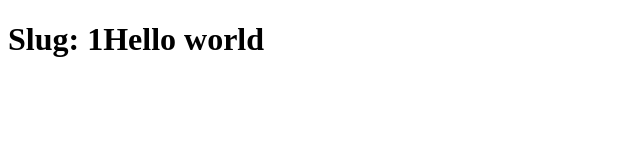
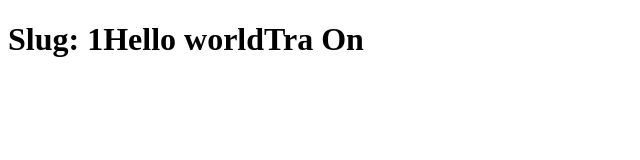
Before and after one commit to waf-freelancer/next-jest-cicd, a Next.js app: page /blog/1 in a window 1280 px wide. Shown: the top 160 px of the page, without its empty margins (0-640 px from the left). Built offline with nearby package versions, Linux system fonts and the light colour scheme.

Commit message:
Update test

```diff
--- a/app/blog/[slug]/page.tsx
+++ b/app/blog/[slug]/page.tsx
@@ -13,6 +13,7 @@
     <h1>
       Slug: {params.slug}
       <span>Hello world</span>
+      <span>Tra On</span>
     </h1>
   );
 }
```
